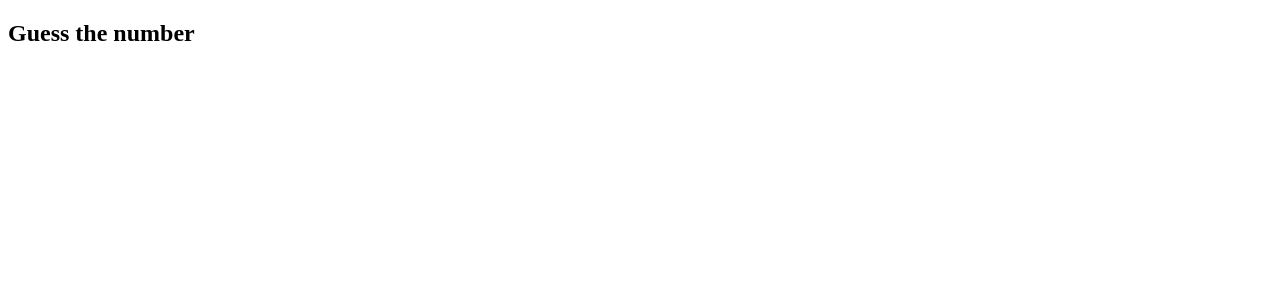
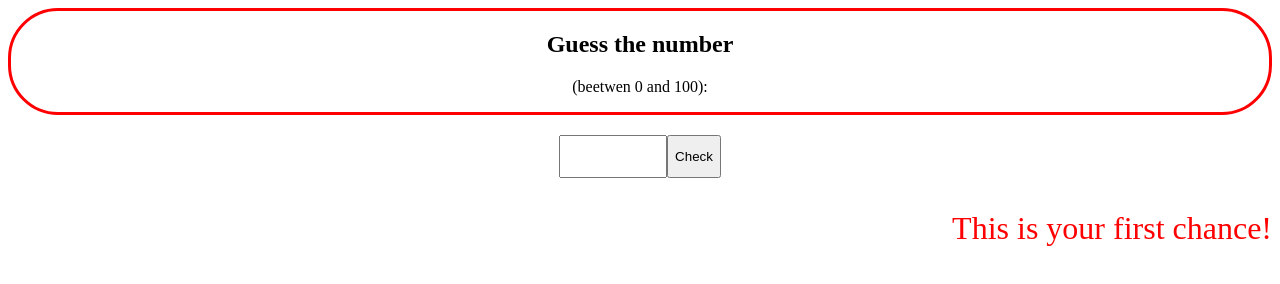
Before and after one commit to erdem-ay/guess-the-number, a plain HTML site: page index.html in a window 1280 px wide. Drawn offline with Linux system fonts and the light colour scheme.

Commit message:
add style

```diff
--- a/index.html
+++ b/index.html
@@ -5,8 +5,20 @@
     <meta http-equiv="X-UA-Compatible" content="IE=edge">
     <meta name="viewport" content="width=device-width, initial-scale=1.0">
     <title>Guess the number</title>
+    <link rel="stylesheet" href="style.css">
 </head>
 <body>
-    <h2>Guess the number</h2>
+    <div id="top-div">
+        <h2>Guess the number</h2>
+        <p>(beetwen 0 and 100):</p>
+    </div>
+    <div id="input-div">
+        <input id="number" type="number" min="1" max="100">
+        <button id="chech-btn">Check</button>
+    </div>
+    <div id="middle-div">
+        <p>This is your first chance!</p>
+    </div>
+
 </body>
 </html>
--- /dev/null
+++ b/style.css
@@ -0,0 +1,25 @@
+#top-div{
+    text-align: center;
+    border: 3px solid red;
+    border-radius: 50px;
+}
+
+#middle-div{
+    text-align: right;
+}
+
+#middle-div p{
+    color: red;
+    font-size: 2rem;
+}
+
+#input-div{
+    display: flex;
+    justify-content: center;
+    margin-top: 20px;
+}
+
+#input-div input{
+    font-size: 2rem;
+    width: 100px;
+}
```
